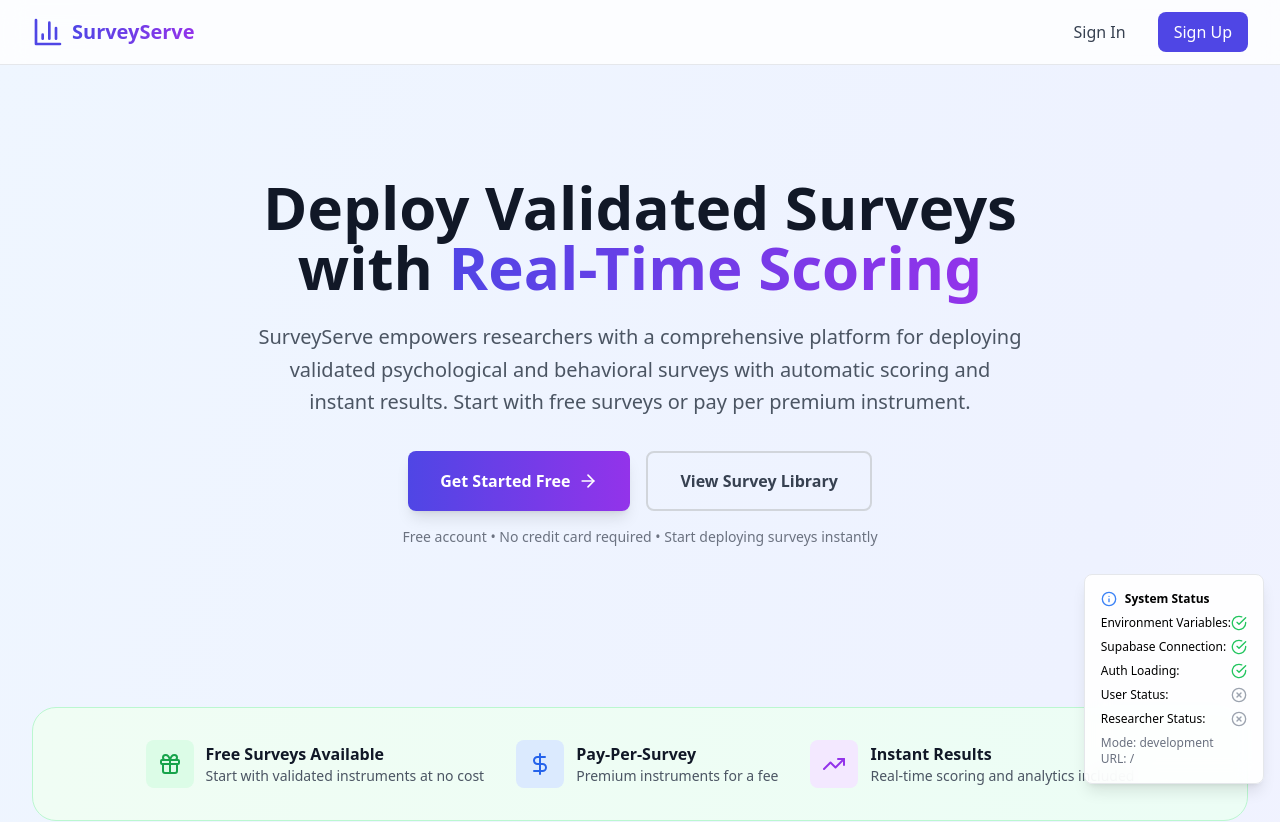
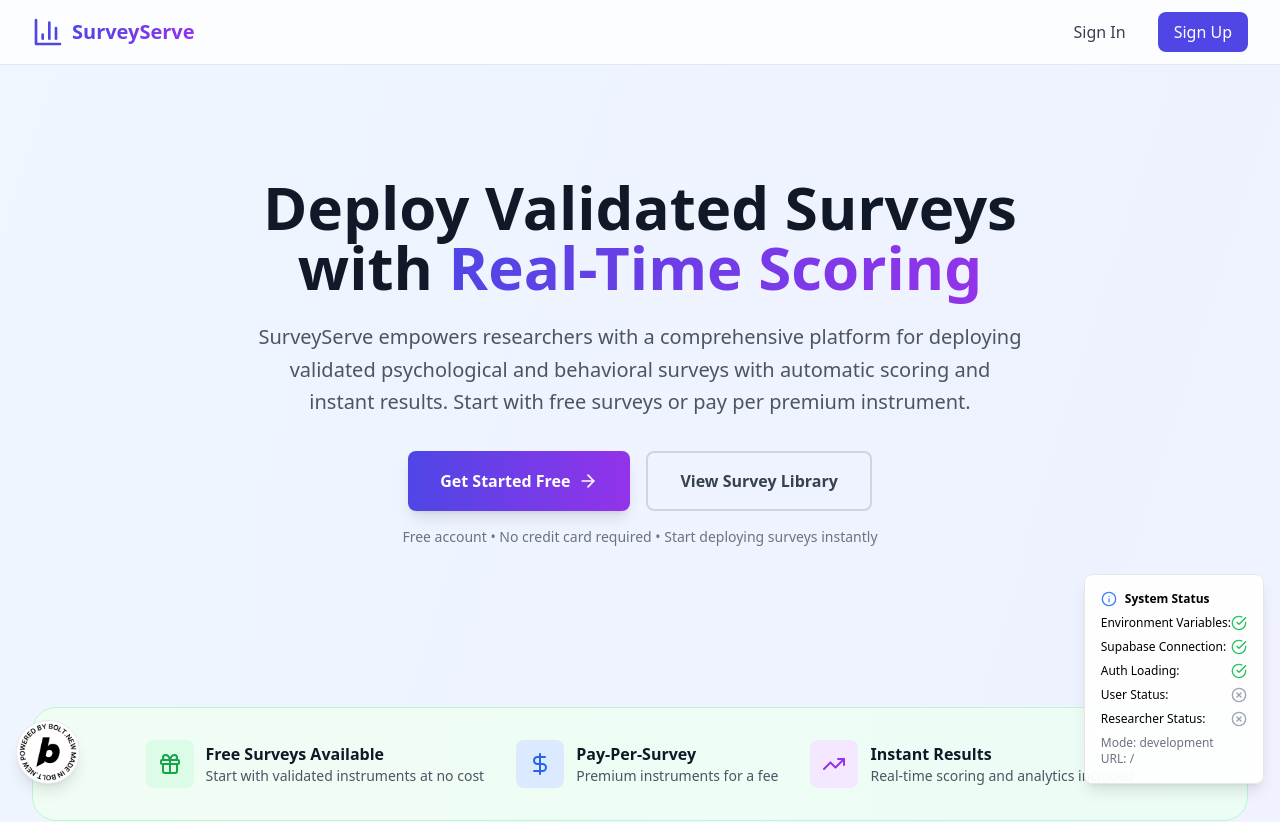
Before and after one commit to yosefserkez/surveyserve, a React (Vite) app: page / in a window 1280 px wide. Shown: the top 822 px of the page. Built offline with nearby package versions, Linux system fonts and the light colour scheme; no server answers; the database is empty.

Commit message:
Add Built by Bolt badge to Layout component and include associated image

```diff
--- a/src/components/Layout.tsx
+++ b/src/components/Layout.tsx
@@ -80,6 +80,16 @@ export const Layout: React.FC<LayoutProps> = ({ children }) => {
       <main className="max-w-7xl mx-auto px-4 sm:px-6 lg:px-8 py-8">
         {children}
       </main>
+      {/* Built by Bolt Badge */}
+      <div className="fixed bottom-4 left-4 z-50">
+        <a href="https://bolt.new" target="_blank" rel="noopener noreferrer">
+          <img
+            src="/built_by_bolt.png"
+            alt="Built by Bolt"
+            className="w-16 h-16 rounded-full shadow-lg border border-gray-200 bg-white"
+          />
+        </a>
+      </div>
     </div>
   );
 };
```
Also changed, not shown: public/built_by_bolt.png (added).
